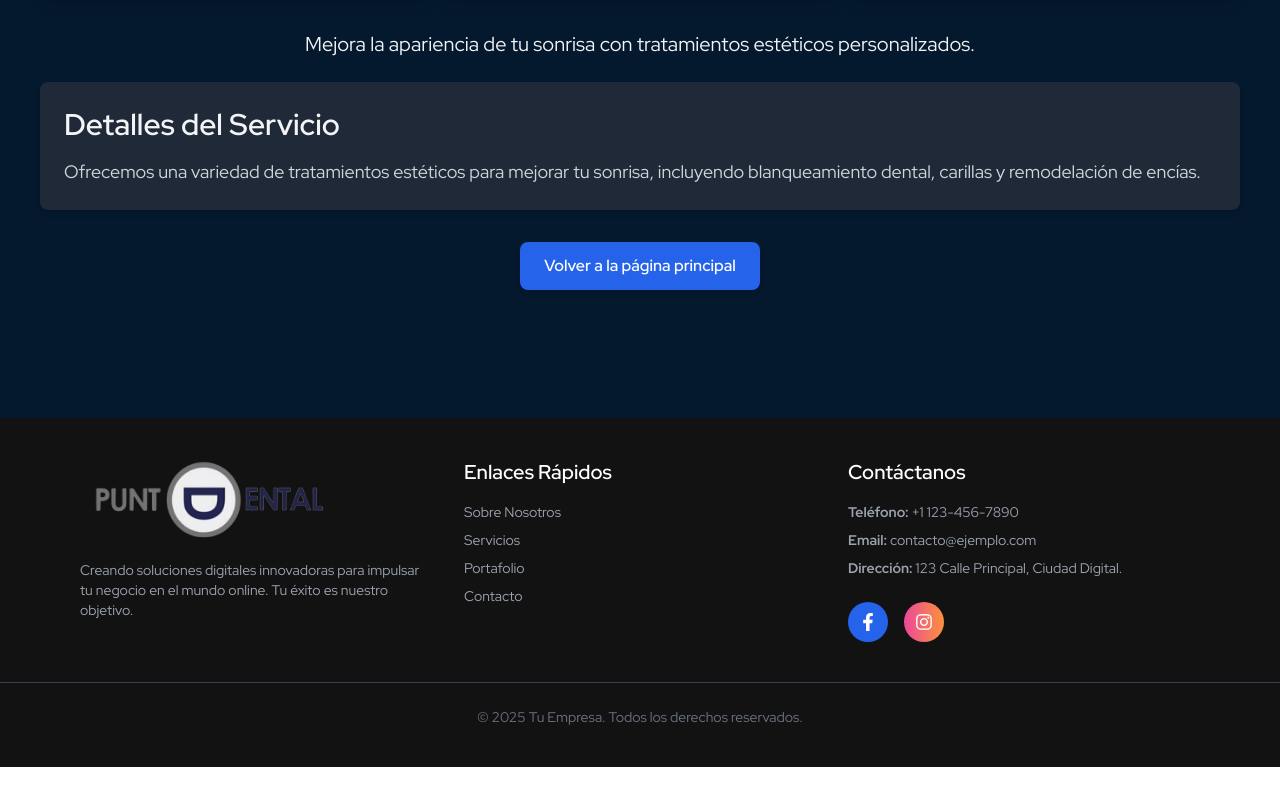
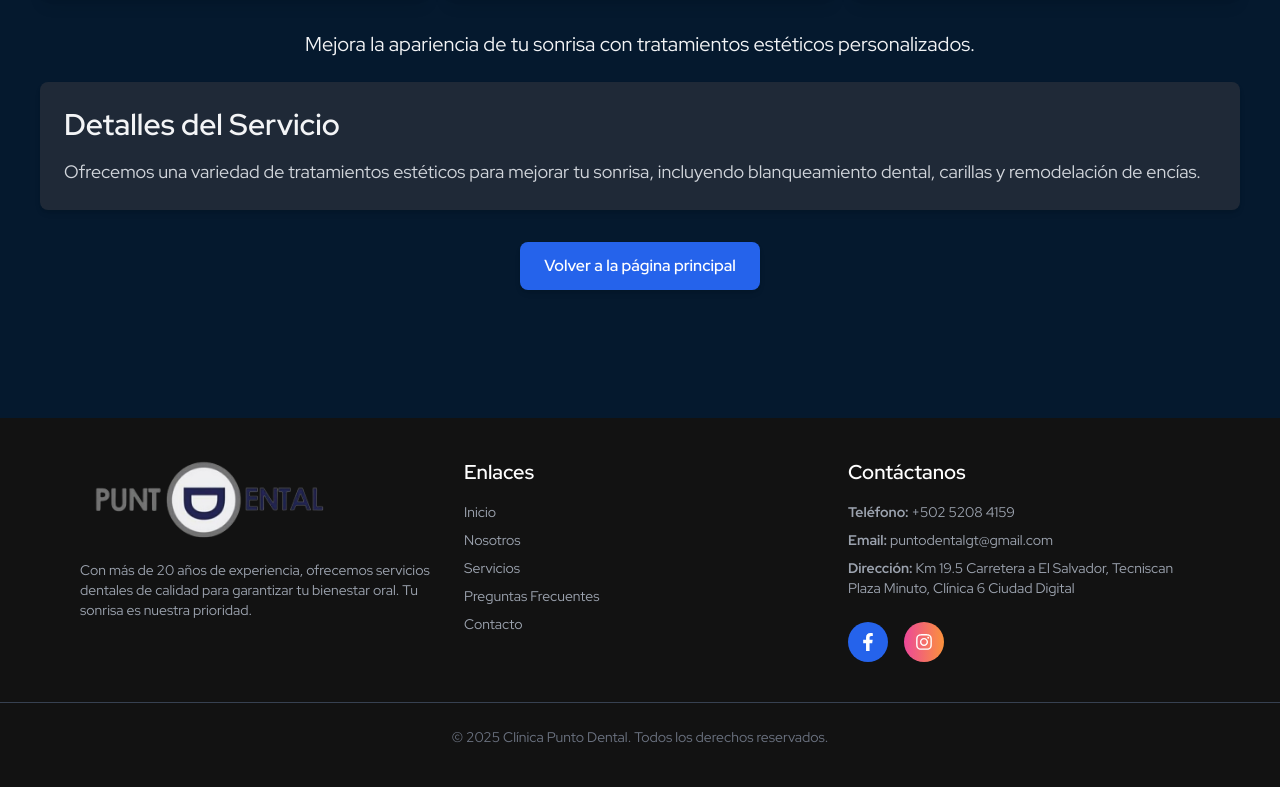
Before and after one commit to JoseanG24/clinica-punto-dental, a Next.js app: page /servicios/estetica-dental in a window 1280 px wide. Shown: the part 502-1289 px from the top of the page. Built offline with nearby package versions, Linux system fonts and the light colour scheme.

Commit message:
Texts and content

```diff
--- a/src/app/globals.css
+++ b/src/app/globals.css
@@ -14,4 +14,25 @@
     overflow-x: hidden;
     font-family: 'Red Hat Display', sans-serif;
   }
+
+  /* Scrollbar WebKit */
+  ::-webkit-scrollbar {
+    width: 12px;
+    height: 12px;
+  }
+  ::-webkit-scrollbar-track {
+    background: #222;
+  }
+  ::-webkit-scrollbar-thumb {
+    background-color: #3e85ff; /* Ajusta el color a tu gusto */
+    border-radius: 9999px;
+    border: 2px solid #222; /* Para un anillo alrededor del pulgar */
+  }
+  ::-webkit-scrollbar-thumb:hover {
+    background-color: #4d8dfc; /* Hover más claro o con otro color */
+  }
+
+  /* Firefox (soporte parcial) */
+  /* scrollbar-width: auto;
+     scrollbar-color: #F59E0B #222; */
 }
--- a/src/components/home/About.jsx
+++ b/src/components/home/About.jsx
@@ -3,6 +3,8 @@ import React, { useEffect } from "react";
 import { gsap } from "gsap";
 import { ScrollTrigger } from "gsap/ScrollTrigger";
 import Image from "next/image";
+// Iconos
+import { FaPhoneAlt, FaEnvelope, FaClock } from "react-icons/fa";
 
 gsap.registerPlugin(ScrollTrigger);
 
@@ -104,11 +106,13 @@ const AboutSection = () => {
             />
           </div>
           <p className="about-description text-base md:text-lg mb-6">
-            Somos una clínica dental dedicada a ofrecer un cuidado dental de la
-            más alta calidad con un enfoque en la comodidad y satisfacción de
-            nuestros pacientes. Nuestra misión es transformar sonrisas y mejorar
-            la calidad de vida de nuestros pacientes a través de servicios
-            dentales excepcionales.
+            Con más de 20 años de experiencia, enfocamos nuestra práctica en
+            brindar tratamientos odontológicos avanzados y un trato cercano,
+            siempre priorizando la comodidad y satisfacción de nuestros
+            pacientes. Nuestro equipo se mantiene en constante actualización a
+            través de cursos y programas especializados para ofrecer aún más
+            servicios con la más alta calidad. Nuestro compromiso es mejorar tu
+            salud bucal y brindarte la mejor experiencia posible.
           </p>
           <div className="about-info space-y-6">
             <h3 className="text-xl md:text-2xl font-semibold bg-[#1e3a8a] text-white px-4 py-2 inline-block rounded-md">
@@ -122,24 +126,30 @@ const AboutSection = () => {
               <li>Periodoncia</li>
             </ul>
 
-            <h3 className="text-xl md:text-2xl font-semibold bg-[#1e3a8a] text-white px-4 py-2 inline-block rounded-md">
+            <h3 className="text-xl md:text-2xl font-semibold bg-[#1e3a8a] text-white px-4 py-2 inline-block rounded-md flex items-center gap-2">
               Contacto
             </h3>
-            <p className="text-base md:text-lg">
-              <strong>Teléfono:</strong> +1 123-456-7890
+            <p className="text-base md:text-lg flex items-center gap-2">
+              <FaPhoneAlt />
+              <strong>Teléfono:</strong> +502 5208 4159
             </p>
-            <p className="text-base md:text-lg">
-              <strong>Email:</strong> contacto@puntodental.com
+            <p className="text-base md:text-lg flex items-center gap-2">
+              <FaEnvelope />
+              <strong>Email:</strong> puntodentalgt@gmail.com
             </p>
 
-            <h3 className="text-xl md:text-2xl font-semibold bg-[#1e3a8a] text-white px-4 py-2 inline-block rounded-md">
+            <h3 className="text-xl md:text-2xl font-semibold bg-[#1e3a8a] text-white px-4 py-2 inline-block rounded-md flex items-center gap-2">
               Horario de Atención
             </h3>
-            <p className="text-base md:text-lg">
-              Lunes a Viernes: 9:00 AM - 6:00 PM
+            <p className="text-base md:text-lg font-semibold flex items-center gap-2">
+              <FaClock /> Lunes a Viernes: 9:00 AM - 6:00 PM
             </p>
-            <p className="text-base md:text-lg">Sábado: 9:00 AM - 2:00 PM</p>
-            <p className="text-base md:text-lg">Domingo: Cerrado</p>
+            <p className="text-base md:text-lg font-semibold flex items-center gap-2">
+              <FaClock /> Sábado: 9:00 AM - 2:00 PM
+            </p>
+            <p className="text-base md:text-lg font-semibold flex items-center gap-2">
+              <FaClock /> Domingo: Cerrado
+            </p>
           </div>
         </div>
       </div>
--- a/src/components/home/Appointment.jsx
+++ b/src/components/home/Appointment.jsx
@@ -62,7 +62,7 @@ const Appointment = () => {
           Agenda tu Cita
         </h2>
         <p className="appointment-description text-lg text-gray-700 mb-8 max-w-2xl mx-auto leading-relaxed">
-          Nuestro equipo está listo para atenderte. Agenda tu cita fácilmente por
+          Estamos listos para atenderte. Agenda tu cita fácilmente por
           teléfono o WhatsApp y comienza el camino hacia una sonrisa perfecta.
         </p>
 
--- a/src/components/home/Benefits.jsx
+++ b/src/components/home/Benefits.jsx
@@ -5,7 +5,6 @@ import { ScrollTrigger } from "gsap/ScrollTrigger";
 import { CheckCircle, Shield, Heart, Smile } from "lucide-react";
 import Wave1 from "@/components/helper/Wave1";
 
-// Registra el plugin ScrollTrigger
 gsap.registerPlugin(ScrollTrigger);
 
 const BenefitsSection = () => {
@@ -65,27 +64,27 @@ const BenefitsSection = () => {
 
   const benefits = [
     {
-      title: "Tecnología de vanguardia",
+      title: "Tecnología Avanzada",
       description:
-        "Utilizamos los últimos avances en tecnología dental para garantizar tratamientos de la más alta calidad.",
+        "Nos mantenemos al día con los últimos avances en equipos y técnicas dentales para ofrecer resultados confiables en cada tratamiento.",
       icon: <CheckCircle className="benefit-icon w-8 h-8 text-blue-600" />,
     },
     {
-      title: "Profesionales experimentados",
+      title: "Más de 20 Años de Experiencia",
       description:
-        "Nuestro equipo está compuesto por dentistas altamente calificados con años de experiencia en el campo.",
+        "Nuestra amplia experiencia y constante formación respaldan la excelencia y seguridad que brindamos a cada paciente.",
       icon: <Shield className="benefit-icon w-8 h-8 text-blue-600" />,
     },
     {
-      title: "Atención personalizada",
+      title: "Cuidado Cercano y Personalizado",
       description:
-        "Cada paciente es único, por lo que ofrecemos un enfoque personalizado para cada tratamiento.",
+        "Diseñamos planes de tratamiento adaptados a tus necesidades, garantizando una atención especializada y humana.",
       icon: <Heart className="benefit-icon w-8 h-8 text-blue-600" />,
     },
     {
-      title: "Ambiente cómodo",
+      title: "Entorno Cómodo",
       description:
-        "Nuestras instalaciones están diseñadas para ofrecer un ambiente relajante y cómodo.",
+        "Nuestras instalaciones están pensadas para ofrecer un ambiente relajante y acogedor, cuidando tu bienestar en cada visita.",
       icon: <Smile className="benefit-icon w-8 h-8 text-blue-600" />,
     },
   ];
@@ -109,7 +108,9 @@ const BenefitsSection = () => {
                   {benefit.title}
                 </h3>
               </div>
-              <p className="text-sm sm:text-base text-gray-600">{benefit.description}</p>
+              <p className="text-sm sm:text-base text-gray-600">
+                {benefit.description}
+              </p>
               <div className="absolute bottom-0 left-0 right-0 h-2 bg-blue-900 rounded-b-xl shadow-xl"></div>
             </div>
           ))}
--- a/src/components/home/Footer.jsx
+++ b/src/components/home/Footer.jsx
@@ -1,11 +1,6 @@
 "use client";
 import Image from "next/image";
-import {
-  FaFacebookF,
-  FaTwitter,
-  FaInstagram,
-  FaLinkedinIn,
-} from "react-icons/fa";
+import { FaFacebookF, FaInstagram } from "react-icons/fa";
 
 const Footer = () => {
   return (
@@ -13,34 +8,46 @@ const Footer = () => {
       <div className="container mx-auto px-6 md:px-20 grid grid-cols-1 md:grid-cols-3 gap-8">
         {/* Logo y descripción */}
         <div className="flex flex-col items-start">
-          <Image src="/logos/logo-removebg-preview2.png" alt="Logo" className="w-64 mb-4" width={300} height={300} />
+          <Image
+            src="/logos/logo-removebg-preview2.png"
+            alt="Logo"
+            className="w-64 mb-4"
+            width={300}
+            height={300}
+          />
           <p className="text-sm text-gray-400">
-            Creando soluciones digitales innovadoras para impulsar tu negocio en
-            el mundo online. Tu éxito es nuestro objetivo.
+            Con más de 20 años de experiencia, ofrecemos servicios dentales de
+            calidad para garantizar tu bienestar oral. Tu sonrisa es nuestra
+            prioridad.
           </p>
         </div>
 
-        {/* Enlaces rápidos */}
+        {/* Enlaces (los mismos del Navbar) */}
         <div>
-          <h3 className="text-xl font-semibold mb-4">Enlaces Rápidos</h3>
+          <h3 className="text-xl font-semibold mb-4">Enlaces</h3>
           <ul className="space-y-2 text-sm text-gray-400">
             <li>
-              <a href="#about" className="hover:underline">
-                Sobre Nosotros
+              <a href="/" className="hover:underline">
+                Inicio
               </a>
             </li>
             <li>
-              <a href="#services" className="hover:underline">
+              <a href="#nosotros" className="hover:underline">
+                Nosotros
+              </a>
+            </li>
+            <li>
+              <a href="#servicios" className="hover:underline">
                 Servicios
               </a>
             </li>
             <li>
-              <a href="#portfolio" className="hover:underline">
-                Portafolio
+              <a href="#preguntas" className="hover:underline">
+                Preguntas Frecuentes
               </a>
             </li>
             <li>
-              <a href="#contact" className="hover:underline">
+              <a href="#contacto" className="hover:underline">
                 Contacto
               </a>
             </li>
@@ -52,14 +59,14 @@ const Footer = () => {
           <h3 className="text-xl font-semibold mb-4">Contáctanos</h3>
           <ul className="space-y-2 text-sm text-gray-400">
             <li>
-              <span className="font-bold">Teléfono:</span> +1 123-456-7890
+              <span className="font-bold">Teléfono:</span> +502 5208 4159
             </li>
             <li>
-              <span className="font-bold">Email:</span> contacto@ejemplo.com
+              <span className="font-bold">Email:</span> puntodentalgt@gmail.com
             </li>
             <li>
-              <span className="font-bold">Dirección:</span> 123 Calle Principal,
-              Ciudad Digital.
+              <span className="font-bold">Dirección:</span> Km 19.5 Carretera a
+              El Salvador, Tecniscan Plaza Minuto, Clínica 6 Ciudad Digital
             </li>
           </ul>
           <div className="mt-6 flex space-x-4">
@@ -85,7 +92,7 @@ const Footer = () => {
 
       {/* Footer inferior */}
       <div className="mt-10 border-t border-gray-700 pt-6 text-center text-sm text-gray-500">
-        © 2025 Tu Empresa. Todos los derechos reservados.
+        © 2025 Clínica Punto Dental. Todos los derechos reservados.
       </div>
     </footer>
   );
```
